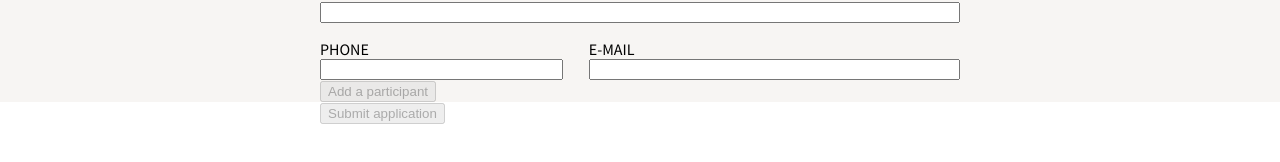
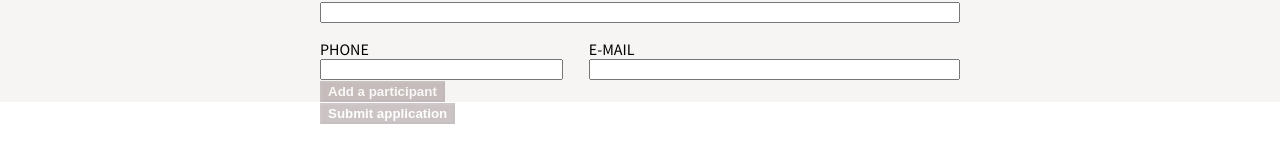
Before and after one commit to edvinpontuslarsson/hbg-works-kodtest, a React (Create React App) app in the folder web/: page / in a window 1280 px wide. Shown: the part 488-650 px from the top of the page. Built offline with nearby package versions, Linux system fonts and the light colour scheme; no server answers.

Commit message:
generic btn style

```diff
--- a/web/src/index.css
+++ b/web/src/index.css
@@ -16,8 +16,12 @@ body {
 
 button {
   cursor: pointer;
+  background-color: var(--main-submit);
+  color: white;
+  font-weight: 600;
 }
 
 button:disabled {
   cursor: not-allowed;
+  opacity: 0.3;
 }
```
